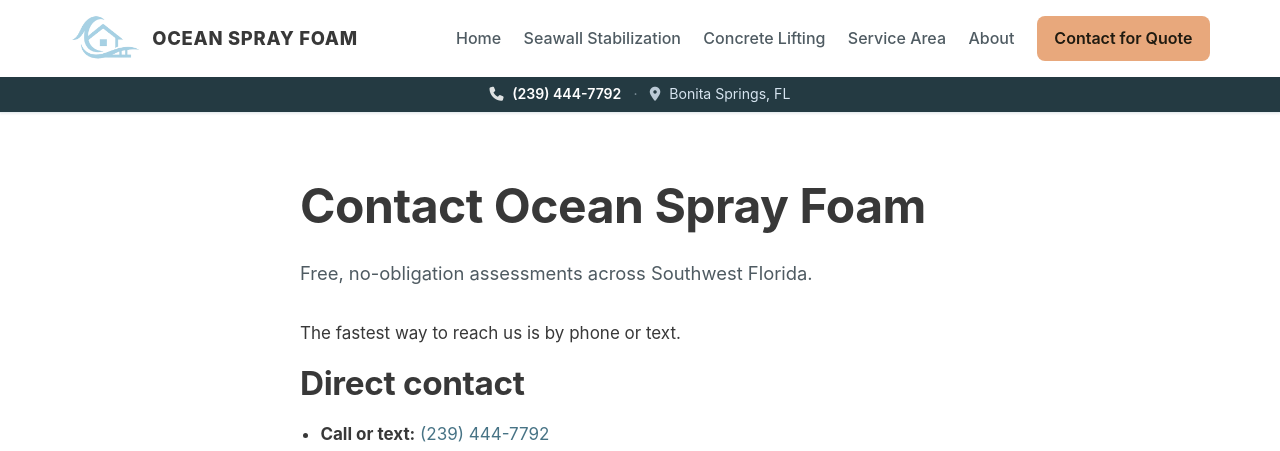
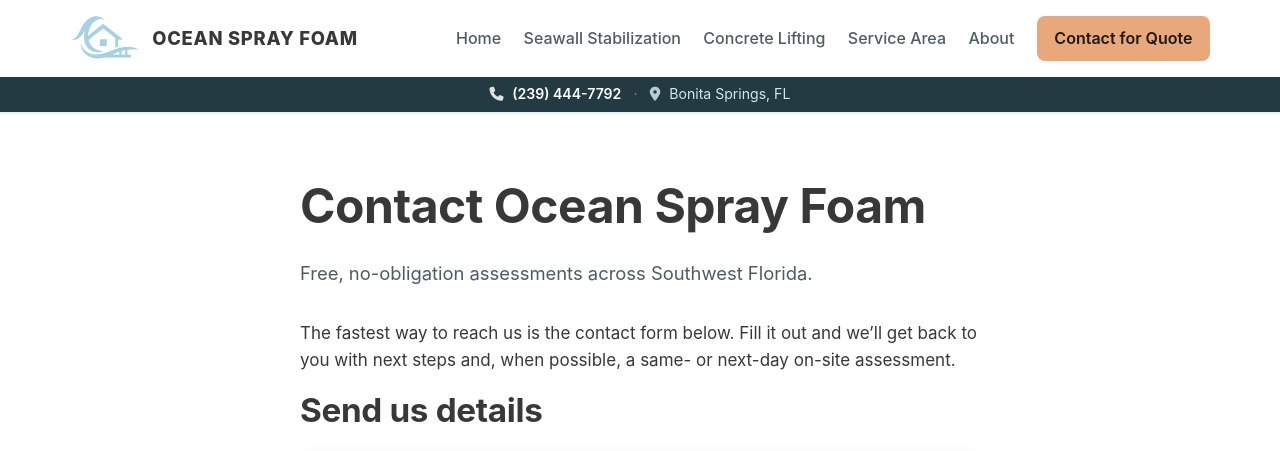
Before and after one commit to jaxlee-digital/oceansprayfl, a Jekyll site: the page built from contact.md, in a window 1280 px wide and 1400 px high. Shown: the top 451 px of the window. Built offline with Jekyll 4.4.1, drawn with Linux system fonts in a browser that asks for light colours; a script that is not in the unit is left out; some of the changed text lies outside the part shown; grey boxes are pictures that could not be loaded.

Commit message:
contact: restructure page, drop fixed form heights, footer padding
- Lead with the contact form as primary CTA, move phone/email/HQ
  to an 'Other ways to reach us' section below
- Remove inline min-height:1303px on the form iframe and the
  600px-mobile override; let GHL's form_embed.js auto-size
- Keep a 600px baseline min-height to avoid pre-script collapse
- Bump .site-footer__base bottom padding 1.25rem -> 2rem
- Document sitemap submission flow in WORKFLOW

```diff
--- a/assets/css/main.scss
+++ b/assets/css/main.scss
@@ -531,7 +531,7 @@
 .site-footer a:hover { color: var(--c-accent); text-decoration: none; }
 .site-footer__base {
   border-top: 1px solid rgba(255,255,255,0.08);
-  padding: 1.25rem;
+  padding: 1.25rem 1.25rem 2rem;
   max-width: var(--max);
   margin: 0 auto;
   display: flex;
@@ -815,6 +815,7 @@
 .embed-form iframe {
   display: block;
   width: 100%;
+  min-height: 600px;
   border: 0;
   background: #fff;
 }
@@ -855,7 +856,6 @@
 }
 @media (max-width: 600px) {
   .embed-map iframe { height: 360px; }
-  .embed-form iframe { min-height: 1450px; }
 }
 
 /* ----- Mobile nav ----- */
--- a/contact.md
+++ b/contact.md
@@ -5,18 +5,11 @@
 permalink: /contact/
 ---
 
-The fastest way to reach us is by phone or text.
-
-## Direct contact
-
-- **Call or text:** [{{ site.business.phone }}]({{ site.business.phone_href }})
-- **Email:** [{{ site.business.email }}]({{ site.business.email_href }})
-- **Headquarters:** {{ site.business.hq }}
+The fastest way to reach us is the contact form below. Fill it
+out and we'll get back to you with next steps and, when possible,
+a same- or next-day on-site assessment.
 
 ## Send us details
-
-Fill out the form below and we'll get back to you with next steps
-and, when possible, a same- or next-day on-site assessment.
 
 <div class="embed-form">
   <iframe
@@ -26,11 +19,17 @@
     data-form-id="ECatHtnA000aOuuESAOo"
     data-form-name="Contact Us"
     data-layout-iframe-id="inline-ECatHtnA000aOuuESAOo"
-    style="width:100%;min-height:1303px;border:none;border-radius:6px;"
+    style="width:100%;border:none;border-radius:6px;"
     loading="lazy">
   </iframe>
   <script src="https://link.msgsndr.com/js/form_embed.js" defer></script>
 </div>
+
+## Other ways to reach us
+
+- **Call or text:** [{{ site.business.phone }}]({{ site.business.phone_href }})
+- **Email:** [{{ site.business.email }}]({{ site.business.email_href }})
+- **Headquarters:** {{ site.business.hq }}
 
 Prefer email? Include your property address, a short description of
 the problem (sinking slab, leaning seawall, void behind cap, etc.),
```
Also changed, not shown: WORKFLOW.md (+27 -0 lines).
